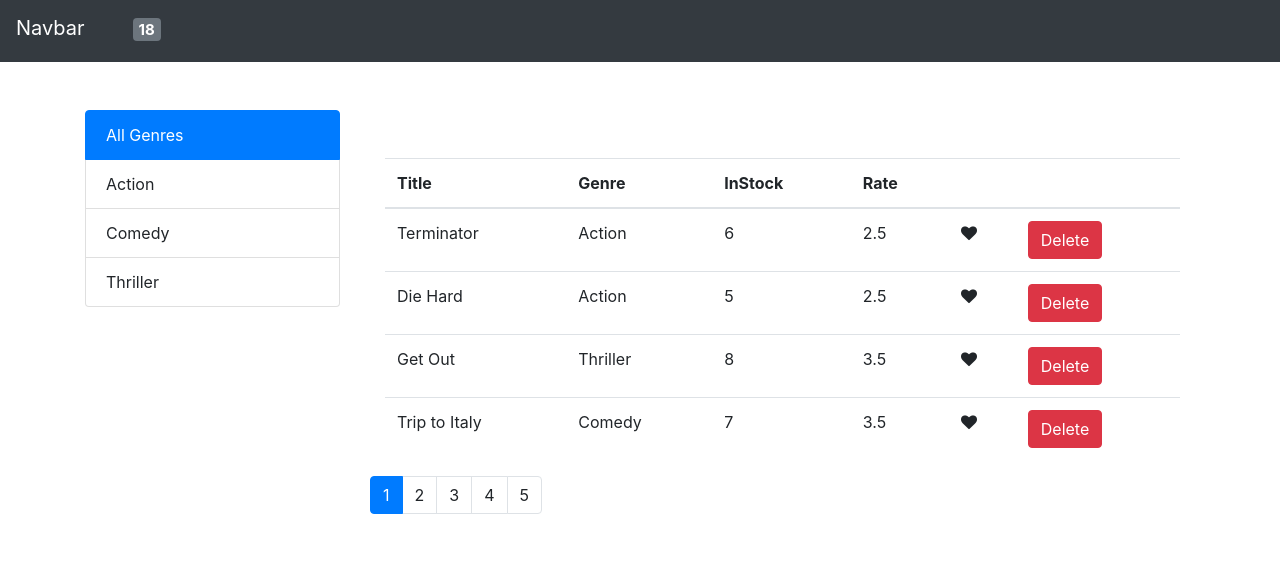
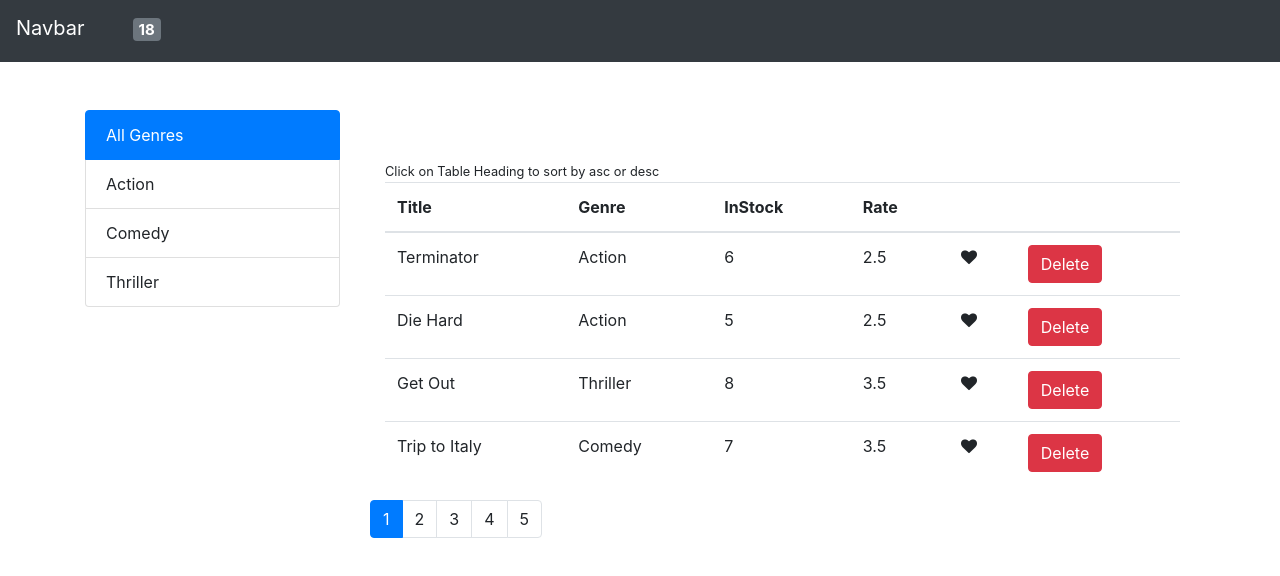
Before and after one commit to jugshaurya/react-learn-1, a React (Create React App) app: page / in a window 1280 px wide. Shown: the top 576 px of the page. Built offline with nearby package versions, Linux system fonts and the light colour scheme.

Commit message:
:rocket: Added Sorting asc and Desc with UI

```diff
--- a/src/App.js
+++ b/src/App.js
@@ -27,7 +27,8 @@ class App extends React.Component {
       currentPage: 1,
       genres: getGenres(),
       currentGenre: "all",
-      sortingField: ""
+      sortingField: "",
+      order: "asc"
     };
   }
 
@@ -57,7 +58,14 @@ class App extends React.Component {
   };
 
   handleSorting = field => {
-    this.setState({ sortingField: field });
+    if (this.state.sortingField === field) {
+      // toggle the order
+      const order = this.state.order === "asc" ? "desc" : "asc";
+      this.setState({ order: order });
+    } else {
+      // default it to 'asc' order
+      this.setState({ sortingField: field, order: "asc" });
+    }
   };
 
   render() {
@@ -67,14 +75,15 @@ class App extends React.Component {
       currentPage,
       genres,
       currentGenre,
-      sortingField
+      sortingField,
+      order
     } = this.state;
 
     const filteredMovies = filterMovies(movies, currentGenre);
     const sortedMovies =
       sortingField === ""
         ? filteredMovies
-        : sortMovies(filteredMovies, sortingField);
+        : sortMovies(filteredMovies, sortingField, order);
     const pageMovies = paginate(sortedMovies, currentPage, pageSize);
 
     return (
@@ -95,6 +104,8 @@ class App extends React.Component {
                 onDelete={this.handleDelete}
                 onLikeToggle={this.handleLikeToggle}
                 onSort={this.handleSorting}
+                orderBy={order}
+                sortingField={sortingField}
               />
               <Pagination
                 pageSize={pageSize}
--- a/src/components/movieComponent/movies.jsx
+++ b/src/components/movieComponent/movies.jsx
@@ -1,23 +1,47 @@
 import React from "react";
 import Movie from "./movie";
 const Movies = props => {
-  const { movies, onDelete, onLikeToggle, onSort } = props;
+  const {
+    movies,
+    onDelete,
+    onLikeToggle,
+    onSort,
+    sortingField,
+    orderBy
+  } = props;
+
+  const arrow =
+    orderBy === "asc" ? "fa fa-sort-up ml-2" : "fa fa-sort-down ml-2";
+
   return (
     <div className="container mt-5">
+      <small> Click on Table Heading to sort by asc or desc</small>
       <table className="table">
         <thead>
           <tr>
-            <th onClick={() => onSort("title")} scope="col">
+            <th scope="col" onClick={() => onSort("title")}>
               Title
+              {sortingField === "title" ? <i className={arrow}></i> : ""}
             </th>
-            <th onClick={() => onSort("genre")} scope="col">
+            <th scope="col" onClick={() => onSort("genre")}>
               Genre
+              {sortingField === "genre" ? <i className={arrow}></i> : ""}
             </th>
-            <th onClick={() => onSort("numberInStock")} scope="col">
+            <th scope="col" onClick={() => onSort("numberInStock")}>
               InStock
+              {sortingField === "numberInStock" ? (
+                <i className={arrow}></i>
+              ) : (
+                ""
+              )}
             </th>
-            <th onClick={() => onSort("dailyRentalRate")} scope="col">
+            <th scope="col" onClick={() => onSort("dailyRentalRate")}>
               Rate
+              {sortingField === "dailyRentalRate" ? (
+                <i className={arrow}></i>
+              ) : (
+                ""
+              )}
             </th>
             <th></th>
             <th></th>
--- a/src/components/movieComponent/utils/helper.js
+++ b/src/components/movieComponent/utils/helper.js
@@ -24,9 +24,11 @@ export const filterMovies = (movies, currentGenre) => {
 
 // may be not a good hack but let it be for now!!!!
 let globalField;
+let globalOrder;
 
-export const sortMovies = (movies, field) => {
+export const sortMovies = (movies, field, order) => {
   globalField = field;
+  globalOrder = order;
   if (field === "title") {
     movies.sort(stringSortingHelper);
   } else if (field === "genre") {
@@ -41,20 +43,36 @@ export const sortMovies = (movies, field) => {
 function stringSortingHelper(a, b) {
   let nameA = a[globalField].toLowerCase();
   let nameB = b[globalField].toLowerCase();
-  if (nameA < nameB)
+  if (globalOrder === "desc") {
+    //sort string descreasingly
+    if (nameA < nameB) return 1;
+    else if (nameA > nameB) return -1;
+    else return 0;
+  } else {
     //sort string ascending
-    return -1;
-  else return 1;
+    if (nameA < nameB) return -1;
+    else if (nameA > nameB) return 1;
+    else return 0;
+  }
 }
 
 function objectSortingHelper(a, b) {
   let nameA = a[globalField].name.toLowerCase();
   let nameB = b[globalField].name.toLowerCase();
-  console.log(nameA, nameB);
-  if (nameA < nameB) return -1;
-  else return 1;
+  if (globalOrder === "desc") {
+    if (nameA < nameB) return 1;
+    else if (nameA > nameB) return -1;
+    else return 0;
+  } else {
+    if (nameA < nameB) return -1;
+    else if (nameA > nameB) return 1;
+    else return 0;
+  }
 }
 
 function intSortingHelper(a, b) {
+  if (globalOrder === "desc") {
+    return b[globalField] - a[globalField];
+  }
   return a[globalField] - b[globalField];
 }
```
